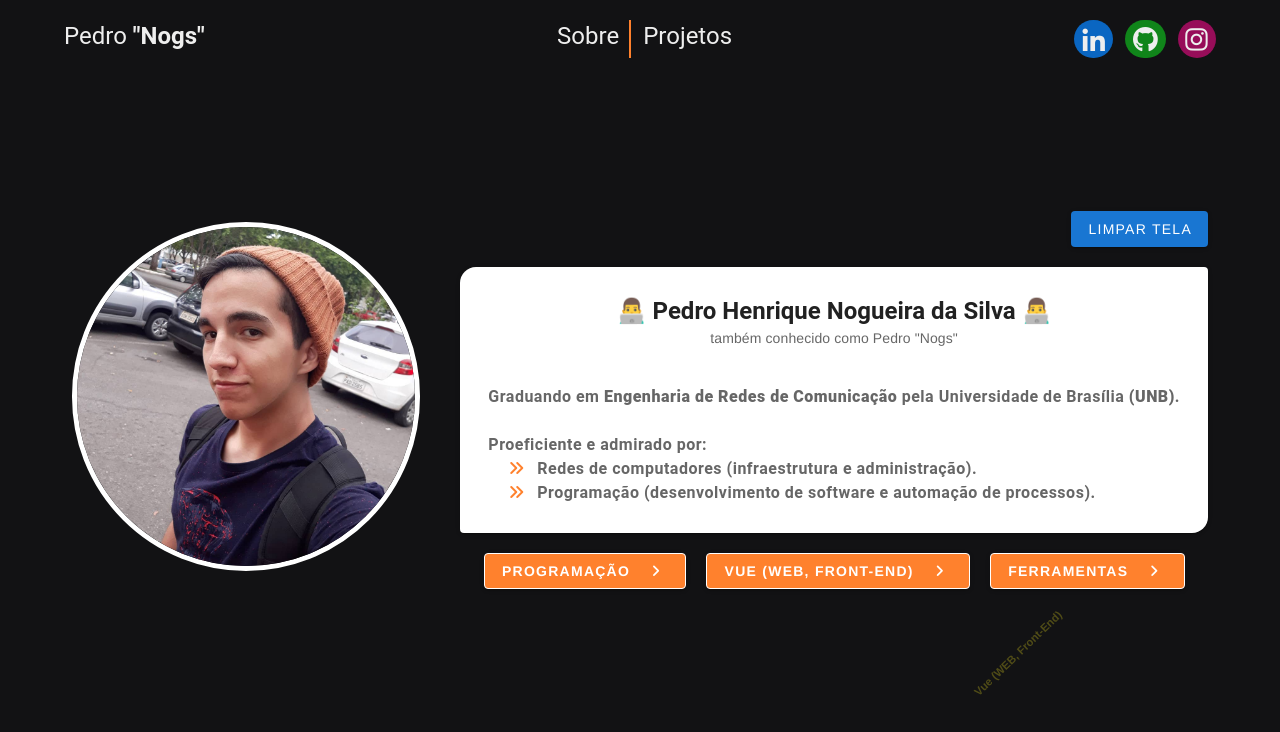
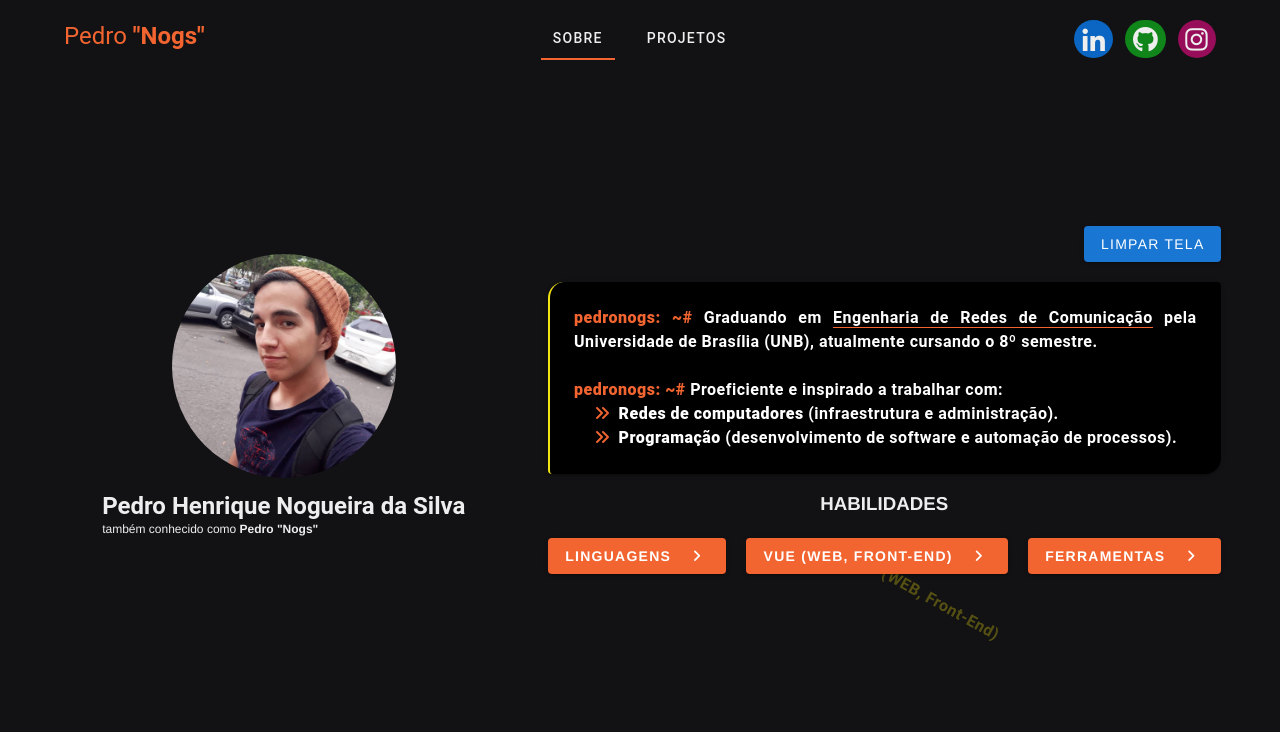
Before and after one commit to pedronogs/pedronogs.github.io, a Vue app: page /#/ in a window 1280 px wide. Both pictures are taken after a click on the button "FRAMEWORKS". Shown: the top 732 px of the page. Built offline with nearby package versions, Linux system fonts and the light colour scheme.

Commit message:
[About] Color adjustments for primary color, secondary color, main card and text / Content organization

```diff
--- a/src/App.vue
+++ b/src/App.vue
@@ -1,17 +1,60 @@
 <template>
   <v-app>
+    <!-- Sandwiched navigation drawer -->
+    <v-navigation-drawer
+      absolute
+      right
+      class="pa-3"
+      style="background-color: #565254; z-index: 20 !important;"
+      v-model="drawer"
+    >
+      <v-list-item>
+        <v-list-item-content>
+          <v-list-item-title
+            style="color: var(--text-color); letter-spacing: 3px;"
+          >
+            <strong>MENU</strong>
+          </v-list-item-title>
+        </v-list-item-content>
+      </v-list-item>
+
+      <v-divider></v-divider>
+
+      <v-list dense>
+        <v-list-item>
+          <v-list-item-icon>
+            <i class="fas fa-user" style="color: var(--primary-color)"></i>
+          </v-list-item-icon>
+
+          <v-list-item-content>
+            <router-link to="/">Sobre</router-link>
+          </v-list-item-content>
+        </v-list-item>
+
+        <v-list-item>
+          <v-list-item-icon>
+            <i class="fas fa-tasks" style="color: var(--primary-color)"></i>
+          </v-list-item-icon>
+
+          <v-list-item-content>
+            <router-link to="/projects">Projetos</router-link>
+          </v-list-item-content>
+        </v-list-item>
+      </v-list>
+    </v-navigation-drawer>
+
     <!-- Navbar -->
     <div class="d-flex justify-space-between pt-5 px-md-16 px-5" id="navbar">
-      <span class="text-h5">Pedro <strong>"Nogs"</strong></span>
+      <span class="text-h5 text-primary">Pedro <strong>"Nogs"</strong></span>
 
       <!-- Router for > SM devices -->
       <div class="d-sm-flex d-none">
-        <div class="route-item text-h5">
-          <router-link to="/">Sobre</router-link>
+        <div class="route-item text-button">
+          <router-link to="/" class="pa-3">Sobre</router-link>
         </div>
 
-        <div class="text-h5 ml-3">
-          <router-link to="/projects">Projetos</router-link>
+        <div class="route-item text-button">
+          <router-link to="/projects" class="pa-3">Projetos</router-link>
         </div>
       </div>
 
@@ -55,49 +98,6 @@
       <div class="d-sm-none">
         <i class="fas fa-bars" @click="drawer = !drawer"></i>
       </div>
-
-      <!-- Sandwiched navigation drawer -->
-      <v-navigation-drawer
-        absolute
-        right
-        class="pa-3"
-        style="background-color: #565254"
-        v-model="drawer"
-      >
-        <v-list-item>
-          <v-list-item-content>
-            <v-list-item-title
-              style="color: var(--text-color); letter-spacing: 3px;"
-            >
-              <strong>MENU</strong>
-            </v-list-item-title>
-          </v-list-item-content>
-        </v-list-item>
-
-        <v-divider></v-divider>
-
-        <v-list dense nav>
-          <v-list-item>
-            <v-list-item-icon>
-              <i class="fas fa-user" style="color: var(--primary-color)"></i>
-            </v-list-item-icon>
-
-            <v-list-item-content>
-              <router-link to="/">Sobre</router-link>
-            </v-list-item-content>
-          </v-list-item>
-
-          <v-list-item>
-            <v-list-item-icon>
-              <i class="fas fa-tasks" style="color: var(--primary-color)"></i>
-            </v-list-item-icon>
-
-            <v-list-item-content>
-              <router-link to="/projects">Projetos</router-link>
-            </v-list-item-content>
-          </v-list-item>
-        </v-list>
-      </v-navigation-drawer>
     </div>
 
     <v-main class="d-flex align-center">
@@ -123,9 +123,9 @@ export default Vue.extend({
 /* Global configurations */
 :root {
   --background: #121214;
-  --primary-color: #ff812d;
+  --primary-color: #f26531;
   --primary-color-hover: #ff812d;
-  --secondary-color: #ded11f;
+  --secondary-color: #f3e413;
   --text-color: #eeeeee;
   --secondary-text-color: #acacac;
 }
@@ -153,19 +153,23 @@ a:hover {
 }
 
 /* Vuetify customization */
-.router-link-active {
-  color: var(--secondary-text-color) !important;
-}
-
 .router-link-exact-active {
   color: var(--text-color) !important;
+  border-bottom: solid 2px var(--primary-color);
 }
 
 /* Class styling */
+.text-primary {
+  color: var(--primary-color);
+}
+
+.text-secondary {
+  color: var(--secondary-color);
+}
+
 .route-item {
   padding-right: 10px;
   padding-left: 10px;
-  border-right: solid 2px var(--primary-color);
 }
 
 .social-icons {
@@ -183,8 +187,4 @@ a:hover {
 
   font-size: 1.5rem;
 }
-
-/* Media queries */
-@media screen and (max-width: 800px) {
-}
 </style>
--- a/src/views/About.vue
+++ b/src/views/About.vue
@@ -5,52 +5,77 @@
       style="position: relative; z-index: 10"
     >
       <!-- Photo -->
-      <div id="card-photo">
-        <img src="../assets/personal-image.jpg" />
+      <div class="d-flex flex-column align-center mt-16 mt-md-0">
+        <img id="card-photo" src="../assets/personal-image.jpg" />
+
+        <div class="mt-3">
+          <span class="justify-center text-h6 text-md-h5 font-weight-bold">
+            Pedro Henrique Nogueira da Silva <br />
+          </span>
+
+          <sup>também conhecido como <strong>Pedro "Nogs"</strong></sup>
+        </div>
       </div>
 
       <!-- Description -->
-      <div class="d-flex flex-column justify-center align-center ml-md-10">
+      <div
+        class="d-flex flex-column justify-center align-center mt-5 mt-md-0 ml-md-10"
+      >
         <div style="min-width: 100%;">
           <v-btn
             class="float-right mb-5"
             color="primary"
             v-if="randomWords.length > 0"
-            @click="randomWords = []"
+            @click="
+              randomWords = [];
+              resetLabelCount();
+            "
             >Limpar Tela</v-btn
           >
         </div>
 
-        <v-card shaped max-width="100%" class="text-center pa-3">
-          <v-card-title class="justify-center text-h5 font-weight-bold">
-            👨‍💻 Pedro Henrique Nogueira da Silva 👨‍💻
-          </v-card-title>
+        <v-card
+          shaped
+          color="black"
+          class="text-center pa-2"
+          style="border-left: solid 2px var(--secondary-color) !important;"
+        >
+          <!-- prettier-ignore -->
+          <v-card-text
+            class="text-justify text-body-2 text-md-body-1 font-weight-bold"
+            style="color: white;"
+          >
+            <strong class="text-primary">pedronogs: ~# </strong>
+            Graduando em
+            <span style="border-bottom: solid 1px var(--primary-color)">Engenharia de Redes de Comunicação</span>
+            pela Universidade de Brasília
+            (UNB), atualmente cursando o 8º semestre.
 
-          <v-card-subtitle>também conhecido como Pedro "Nogs"</v-card-subtitle>
+            <br /><br />
 
-          <v-card-text
-            class="text-left mt-5 headline text-body-1 font-weight-bold"
-          >
-            Graduando em
-            <strong>Engenharia de Redes de Comunicação</strong> pela
-            Universidade de Brasília <strong>(UNB)</strong>. <br /><br />
+            <strong class="text-primary">pedronogs: ~# </strong>
+            Proeficiente e inspirado a trabalhar com:
 
-            Proeficiente e admirado por: <br />
-            <i
-              class="fas fa-angle-double-right ml-5 mr-2"
-              style="color: var(--primary-color)"
-            ></i>
-            Redes de computadores (infraestrutura e administração). <br />
-            <i
-              class="fas fa-angle-double-right ml-5 mr-2"
-              style="color: var(--primary-color)"
-            ></i>
-            Programação (desenvolvimento de software e automação de processos).
+            <br />
+
+            <i class="fas fa-angle-double-right ml-5 mr-2" style="color: var(--primary-color)"></i>
+            <strong>Redes de computadores</strong> (infraestrutura e administração).
+
+            <br />
+
+            <i class="fas fa-angle-double-right ml-5 mr-2" style="color: var(--primary-color)"></i>
+            <strong>Programação </strong>(desenvolvimento de software e automação de processos).
           </v-card-text>
         </v-card>
 
+        <div class="mt-4">
+          <h3>HABILIDADES</h3>
+        </div>
+
         <!-- Dinamic buttons to display labels -->
-        <div class="d-flex justify-space-between mt-5">
+        <div
+          class="d-flex flex-column flex-md-row justify-space-between mt-5 mb-16 mb-md-0"
+        >
           <v-btn
             min-width="25%"
             class="label-button"
@@ -65,7 +90,7 @@
 
           <v-btn
             min-width="25%"
-            class="label-button ml-5"
+            class="label-button ml-0 ml-md-5 mt-5 mt-md-0"
             @click="
               labels.frameworks.count++;
               addRandomWord(labels.frameworks.values[labels.frameworks.count]);
@@ -77,7 +102,7 @@
 
           <v-btn
             min-width="25%"
-            class="label-button ml-5"
+            class="label-button ml-0 ml-md-5 mt-5 mt-md-0"
             @click="
               labels.tools.count++;
               addRandomWord(labels.tools.values[labels.tools.count]);
@@ -98,7 +123,7 @@
           right: randomPosition(false) + 'px',
           transform: 'rotate(' + randomPosition(false, true) + 'deg)',
         }"
-        class="random-word"
+        class="random-word text-caption text-md-body-1"
         v-for="(word, index) in randomWords"
         :key="index"
         >{{ word }}</span
@@ -117,7 +142,7 @@ export default Vue.extend({
       labels: {
         languages: {
           values: [
-            "Programação",
+            "Linguagens",
             "JavaScript",
             "TypeScript",
             "Python",
@@ -171,10 +196,10 @@ export default Vue.extend({
   },
 
   methods: {
-    // Calculates random position between window Height or Width (or rotation between 0 < 90  or 270 < 360)
+    // Calculates random position between window Height or Width (or rotation between 0 < 30  or 330 < 360)
     randomPosition(vertical = true, rotation = false) {
       if (rotation === true) {
-        let degree = Math.floor(Math.random() * 45);
+        let degree = Math.floor(Math.random() * 30);
 
         if (degree % 2 == 0) degree = 360 - degree;
 
@@ -183,8 +208,9 @@ export default Vue.extend({
 
       let position = 0;
       if (vertical === true)
-        position = Math.floor(Math.random() * window.innerHeight);
-      else position = Math.floor(Math.random() * window.innerWidth);
+        position = Math.floor(Math.random() * (window.innerHeight - 200) + 100);
+      else
+        position = Math.floor(Math.random() * (window.innerWidth - 200) + 100);
 
       return position;
     },
@@ -194,6 +220,13 @@ export default Vue.extend({
       if (!this.randomWords.includes(word)) {
         this.randomWords.push(word);
       }
+    },
+
+    // Reset all label counting (return labels to default value)
+    resetLabelCount() {
+      this.labels.languages.count = 0;
+      this.labels.frameworks.count = 0;
+      this.labels.tools.count = 0;
     },
   },
 });
@@ -212,13 +245,8 @@ export default Vue.extend({
 }
 
 #card-photo {
-  width: 30%;
-}
+  width: 50%;
 
-#card-photo img {
-  width: 100%;
-
-  border: 5px solid white;
   border-radius: 1000px;
 }
 
@@ -226,14 +254,16 @@ export default Vue.extend({
   color: white !important;
   font-weight: bold;
   background-color: var(--primary-color) !important;
-  border: solid 1px white;
 }
 
 .random-word {
   position: absolute !important;
-  font-size: 0.7rem;
   font-weight: bolder;
   opacity: 0.3;
   color: var(--secondary-color);
 }
+
+/* Media queries */
+@media screen and (max-width: 960px) {
+}
 </style>
```
